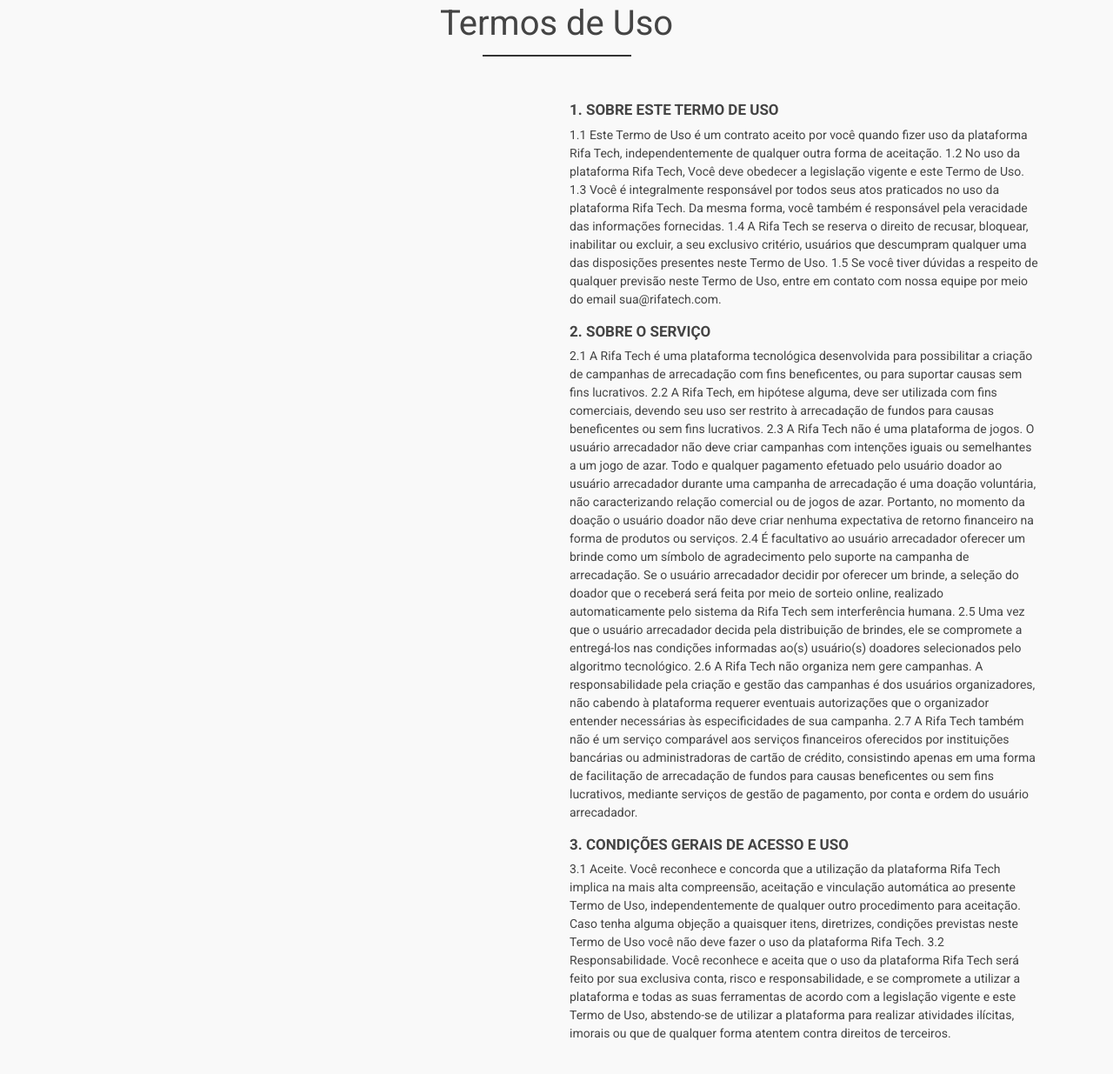
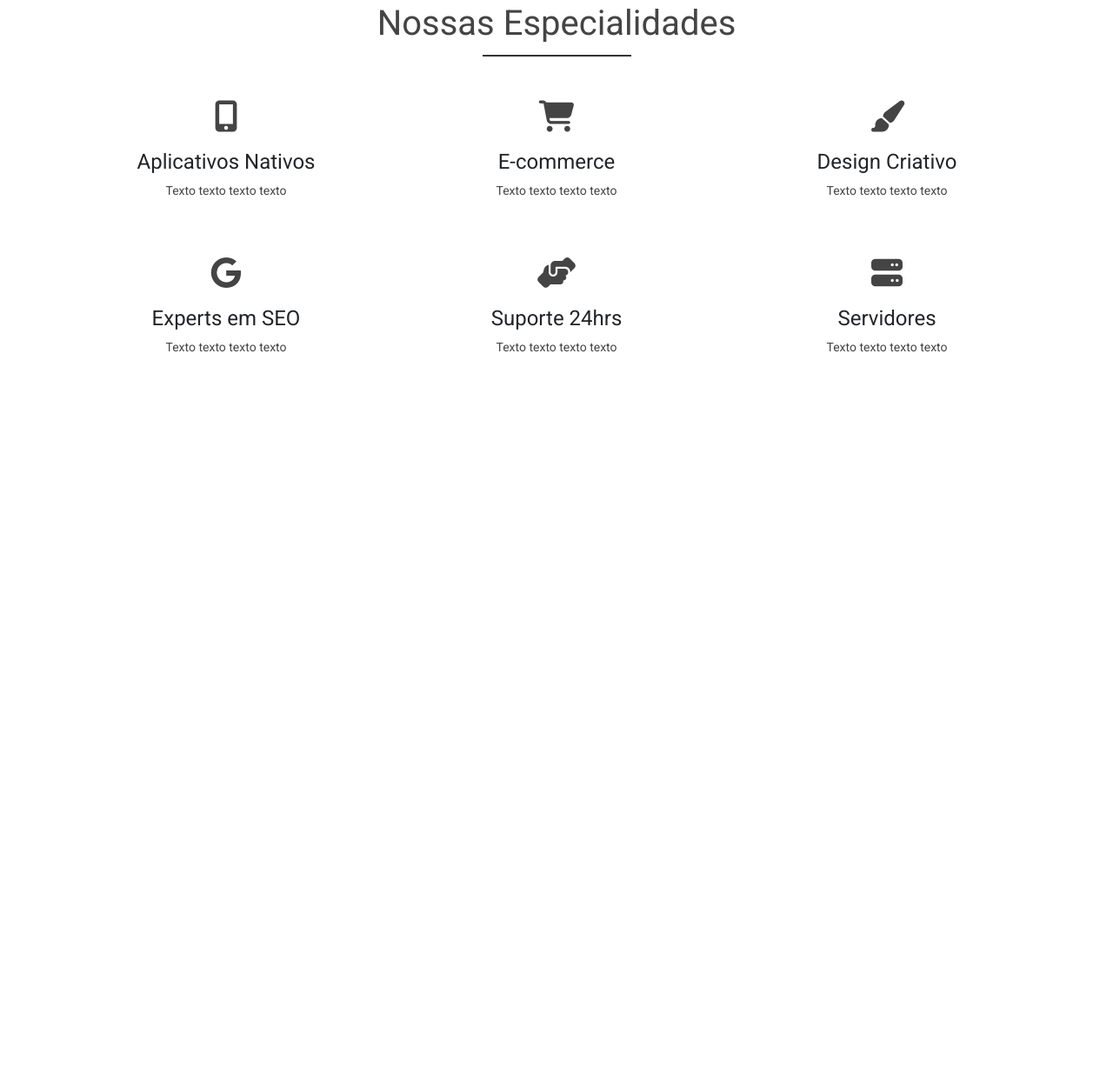
Before and after one commit to IuryPrates/projeto_MisterR, a plain HTML site: page projeto_MisterR/index.html in a window 1280 px wide. Shown: the part 1467-2702 px from the top of the page at 87% size. After the commit the page ends 2013 px from the top, so only its background shows below. Drawn offline with nearby package versions, Linux system fonts and the light colour scheme; a script that the page names is missing.

Commit message:
atualizações de grid

```diff
--- a/projeto_MisterR/css/styles.css
+++ b/projeto_MisterR/css/styles.css
@@ -158,3 +158,21 @@
   text-transform: uppercase;
   font-weight: bold;
 }
+
+/*seção de serviços e especialidades*/
+
+.service-box {
+  text-align: center;
+  margin-bottom: 50px;
+}
+
+.service-box i,
+.service-box h4 {
+  transition: 0.5s;
+}
+
+.service-box i {
+  font-size: 36px;
+  margin-bottom: 20px;
+  color: #444;
+}
--- a/projeto_MisterR/index.html
+++ b/projeto_MisterR/index.html
@@ -5,6 +5,8 @@
     <meta http-equiv="X-UA-Compatible" content="IE=edge" />
     <meta name="viewport" content="width=device-width, initial-scale=1.0" />
     <title>Mister Rondon | Início</title>
+
+    <link href="img/mrLOGOinternational.png" rel="icon" />
 
     <!-- Fonte -->
     <link
@@ -151,6 +153,7 @@
           <span class="carousel-control-next-icon" aria-hidden="true"></span>
           <span class="sr-only">Próximo</span>
         </div>
+        <!--area de sobre a empresa-->
         <div id="about-area">
           <div class="container">
             <div class="row">
@@ -194,87 +197,43 @@
             </div>
           </div>
         </div>
-
-        <div id="termos-area">
+        <!--area sobre serviços-->
+        <div id="services-area">
           <div class="container">
             <div class="row">
               <div class="col-12">
-                <h3 class="main-title">Termos de Uso</h3>
+                <h3 class="main-title">Nossas Especialidades</h3>
               </div>
-              <div class="col-md-6"></div>
-              <div class="col-md-6">
-                <h3 class="termos-title">1. SOBRE ESTE TERMO DE USO</h3>
-                <p>
-                  1.1 Este Termo de Uso é um contrato aceito por você quando
-                  fizer uso da plataforma Rifa Tech, independentemente de
-                  qualquer outra forma de aceitação. 1.2 No uso da plataforma
-                  Rifa Tech, Você deve obedecer a legislação vigente e este
-                  Termo de Uso. 1.3 Você é integralmente responsável por todos
-                  seus atos praticados no uso da plataforma Rifa Tech. Da mesma
-                  forma, você também é responsável pela veracidade das
-                  informações fornecidas. 1.4 A Rifa Tech se reserva o direito
-                  de recusar, bloquear, inabilitar ou excluir, a seu exclusivo
-                  critério, usuários que descumpram qualquer uma das disposições
-                  presentes neste Termo de Uso. 1.5 Se você tiver dúvidas a
-                  respeito de qualquer previsão neste Termo de Uso, entre em
-                  contato com nossa equipe por meio do email sua@rifatech.com.
-                </p>
-                <h3 class="termos-title">2. SOBRE O SERVIÇO</h3>
-                <p>
-                  2.1 A Rifa Tech é uma plataforma tecnológica desenvolvida para
-                  possibilitar a criação de campanhas de arrecadação com fins
-                  beneficentes, ou para suportar causas sem fins lucrativos. 2.2
-                  A Rifa Tech, em hipótese alguma, deve ser utilizada com fins
-                  comerciais, devendo seu uso ser restrito à arrecadação de
-                  fundos para causas beneficentes ou sem fins lucrativos. 2.3 A
-                  Rifa Tech não é uma plataforma de jogos. O usuário arrecadador
-                  não deve criar campanhas com intenções iguais ou semelhantes a
-                  um jogo de azar. Todo e qualquer pagamento efetuado pelo
-                  usuário doador ao usuário arrecadador durante uma campanha de
-                  arrecadação é uma doação voluntária, não caracterizando
-                  relação comercial ou de jogos de azar. Portanto, no momento da
-                  doação o usuário doador não deve criar nenhuma expectativa de
-                  retorno financeiro na forma de produtos ou serviços. 2.4 É
-                  facultativo ao usuário arrecadador oferecer um brinde como um
-                  símbolo de agradecimento pelo suporte na campanha de
-                  arrecadação. Se o usuário arrecadador decidir por oferecer um
-                  brinde, a seleção do doador que o receberá será feita por meio
-                  de sorteio online, realizado automaticamente pelo sistema da
-                  Rifa Tech sem interferência humana. 2.5 Uma vez que o usuário
-                  arrecadador decida pela distribuição de brindes, ele se
-                  compromete a entregá-los nas condições informadas ao(s)
-                  usuário(s) doadores selecionados pelo algoritmo tecnológico.
-                  2.6 A Rifa Tech não organiza nem gere campanhas. A
-                  responsabilidade pela criação e gestão das campanhas é dos
-                  usuários organizadores, não cabendo à plataforma requerer
-                  eventuais autorizações que o organizador entender necessárias
-                  às especificidades de sua campanha. 2.7 A Rifa Tech também não
-                  é um serviço comparável aos serviços financeiros oferecidos
-                  por instituições bancárias ou administradoras de cartão de
-                  crédito, consistindo apenas em uma forma de facilitação de
-                  arrecadação de fundos para causas beneficentes ou sem fins
-                  lucrativos, mediante serviços de gestão de pagamento, por
-                  conta e ordem do usuário arrecadador.
-                </p>
-                <h3 class="termos-title">
-                  3. CONDIÇÕES GERAIS DE ACESSO E USO
-                </h3>
-                <p>
-                  3.1 Aceite. Você reconhece e concorda que a utilização da
-                  plataforma Rifa Tech implica na mais alta compreensão,
-                  aceitação e vinculação automática ao presente Termo de Uso,
-                  independentemente de qualquer outro procedimento para
-                  aceitação. Caso tenha alguma objeção a quaisquer itens,
-                  diretrizes, condições previstas neste Termo de Uso você não
-                  deve fazer o uso da plataforma Rifa Tech. 3.2
-                  Responsabilidade. Você reconhece e aceita que o uso da
-                  plataforma Rifa Tech será feito por sua exclusiva conta, risco
-                  e responsabilidade, e se compromete a utilizar a plataforma e
-                  todas as suas ferramentas de acordo com a legislação vigente e
-                  este Termo de Uso, abstendo-se de utilizar a plataforma para
-                  realizar atividades ilícitas, imorais ou que de qualquer forma
-                  atentem contra direitos de terceiros.
-                </p>
+              <!-- grade especialidades e serviços-->
+              <div class="col-md-4 service-box">
+                <i class="fas fa-mobile-alt"></i>
+                <h4>Aplicativos Nativos</h4>
+                <p>Texto texto texto texto</p>
+              </div>
+              <div class="col-md-4 service-box">
+                <i class="fas fa-shopping-cart"></i>
+                <h4>E-commerce</h4>
+                <p>Texto texto texto texto</p>
+              </div>
+              <div class="col-md-4 service-box">
+                <i class="fas fa-paint-brush"></i>
+                <h4>Design Criativo</h4>
+                <p>Texto texto texto texto</p>
+              </div>
+              <div class="col-md-4 service-box">
+                <i class="fab fa-google"></i>
+                <h4>Experts em SEO</h4>
+                <p>Texto texto texto texto</p>
+              </div>
+              <div class="col-md-4 service-box">
+                <i class="fas fa-hands-helping"></i>
+                <h4>Suporte 24hrs</h4>
+                <p>Texto texto texto texto</p>
+              </div>
+              <div class="col-md-4 service-box">
+                <i class="fas fa-server"></i>
+                <h4>Servidores</h4>
+                <p>Texto texto texto texto</p>
               </div>
             </div>
           </div>
```
